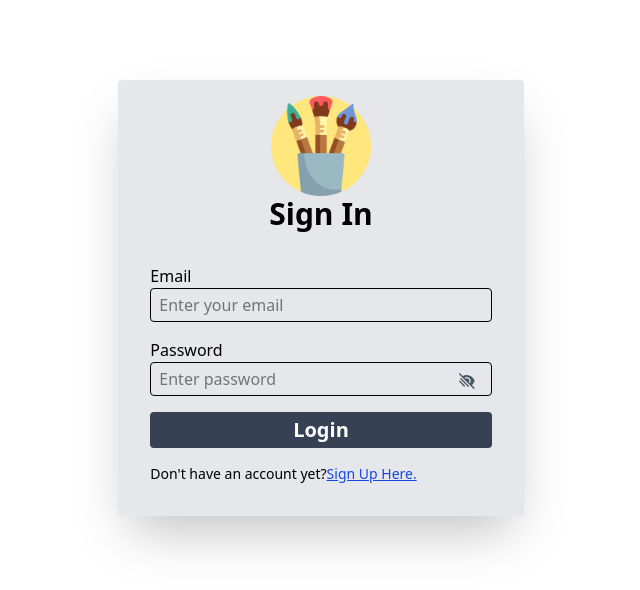
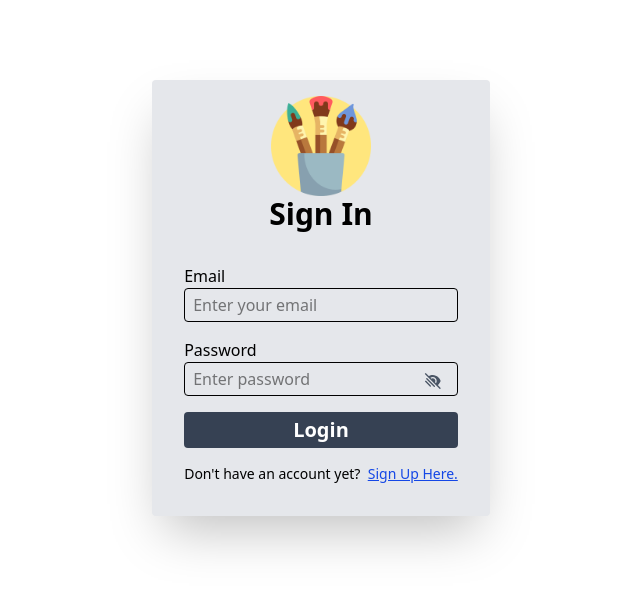
Before and after one commit to TemplarAssasin/pols-art-gallery, a Next.js app: page / in a window 1280 px wide. Shown: the top 590 px of the page, without its empty margins (319-959 px from the left). Built offline with nearby package versions, Linux system fonts and the light colour scheme; no server answers.

Commit message:
Added responsiveness of login and signup

```diff
--- a/src/app/globals.css
+++ b/src/app/globals.css
@@ -7,3 +7,203 @@
 body{
   @apply w-[95%] mx-auto
 }
+
+
+/* Login Page */
+
+@layer utilities {
+  @media (min-width:769px) and (max-width:1024px) {
+    .login-container{
+      @apply w-82 ;
+    }
+  }
+
+  @media (min-width:426px) and (max-width:768px) {
+    .login-container{
+      @apply w-80 ;
+    }
+    .login-text{
+      @apply text-[13px];
+    }
+    .login-button{
+      @apply text-base;
+    }
+  }
+
+  @media (min-width:376px) and (max-width:426px) {
+    .login-container{
+      @apply w-75 ;
+    }
+    .login-text{
+      @apply text-xs;
+    }
+    .login-button{
+      @apply text-[15px];
+    }
+    .login-image{
+      @apply w-20;
+    }
+    .login-title{
+      @apply text-2xl;
+    }
+    .login-input{
+      @apply text-sm;
+    }
+    .login-inputTitle{
+      @apply text-sm;
+    }
+    .show-logpass{
+      @apply text-xs;
+    }
+  }
+  @media (min-width:321px) and (max-width:376px) {
+    .login-container{
+      @apply w-75 ;
+    }
+    .login-text{
+      @apply text-xs;
+    }
+    .login-button{
+      @apply text-[15px];
+    }
+    .login-image{
+      @apply w-20;
+    }
+    .login-title{
+      @apply text-2xl;
+    }
+    .login-input{
+      @apply text-sm;
+    }
+    .login-inputTitle{
+      @apply text-sm;
+    }
+    .show-logpass{
+      @apply text-xs;
+    }
+  }
+  @media (min-width:0px) and (max-width:321px) {
+      .login-container{
+      @apply w-70 ;
+    }
+    .login-text{
+       @apply text-[11px];
+    }
+    .login-button{
+      @apply text-[15px];
+    }
+    .login-image{
+      @apply w-20;
+    }
+    .login-title{
+      @apply text-2xl;
+    }
+    .login-input{
+      @apply text-sm;
+    }
+    .login-inputTitle{
+      @apply text-[13px];
+    }
+    .show-logpass{
+      @apply text-xs;
+    }
+  }
+}
+
+/* SignUp Page */
+
+@layer utilities {
+  @media (min-width:769px) and (max-width:1024px) {
+    .signup-container{
+      @apply w-82 ;
+    }
+  }
+
+  @media (min-width:426px) and (max-width:768px) {
+    .signup-container{
+      @apply w-80 ;
+    }
+  }
+
+  @media (min-width:375px) and (max-width:426px) {
+    .signup-container{
+      @apply w-75 ;
+    }
+    .signup-image{
+      @apply w-25;
+    }
+    .signup-title{
+      @apply text-2xl;
+    }
+    .label-txt{
+      @apply text-xs;
+    }
+    .input-box{
+      @apply text-xs mb-2.5;
+    }
+    .signup-btn{
+      @apply text-sm;
+    }
+    .signup-txt{
+      @apply text-xs;
+    }
+    .show-pass{
+      @apply text-xs bottom-4 right-3;
+    }
+
+  }
+
+  @media (min-width:321px) and (max-width:376px) {
+    .signup-container{
+      @apply w-75 ;
+    }
+    .signup-image{
+      @apply w-25;
+    }
+    .signup-title{
+      @apply text-2xl;
+    }
+    .label-txt{
+      @apply text-xs;
+    }
+    .input-box{
+      @apply text-xs mb-2.5;
+    }
+    .signup-btn{
+      @apply text-sm;
+    }
+    .signup-txt{
+      @apply text-xs;
+    }
+    .show-pass{
+      @apply text-xs bottom-4 right-3;
+    }
+  }
+  @media (min-width:0px) and (max-width:321px) {
+    .signup-container{
+      @apply w-70 ;
+    }
+    .signup-image{
+      @apply w-25;
+    }
+    .signup-title{
+      @apply text-2xl;
+    }
+    .label-txt{
+      @apply text-xs;
+    }
+    .input-box{
+      @apply text-xs mb-2.5;
+    }
+    .signup-btn{
+      @apply text-sm;
+    }
+    .signup-txt{
+      @apply text-[11px];
+    }
+    .show-pass{
+      @apply text-xs bottom-4 right-3;
+    }
+
+  }
+}
--- a/src/components/Login.tsx
+++ b/src/components/Login.tsx
@@ -64,7 +64,7 @@ export default function Login() {
   return (
     <>
     {log &&
-        <div className="w-1/3 h-4/5">
+        <div className="login-container h-4/5">
         <form onSubmit={handleLogin} className="w-full h-fit bg-gray-200 py-4 px-8 rounded shadow-2xl">
             <div className="w-full flex flex-col items-center mb-8">
                 <Image
@@ -73,39 +73,40 @@ export default function Login() {
                 width={100}
                 height={100}
                 priority
+                className="login-image"
                 />
-                <h1 className="text-3xl font-extrabold">Sign In</h1>
+                <h1 className="login-title text-3xl font-extrabold">Sign In</h1>
             </div>
             <div>
-                <label htmlFor="username" className="block">Email</label>
+                <label htmlFor="username" className="block login-inputTitle">Email</label>
                 <input
                     type="email"
                     id="username"
                     placeholder="Enter your email"
-                    className='border w-full px-2 py-1 mb-4 rounded'
+                    className='login-input border w-full px-2 py-1 mb-4 rounded'
                     onChange={(e) => {setLoginInfo(prev => ({...prev, email:e.target.value}))}}
                 />
                 <div className="relative h-fit">
-                <label htmlFor="password" className="block">Password</label>
+                <label htmlFor="password" className="block login-inputTitle">Password</label>
                 <input
                     type={`${showPass? "text" : "password"}`}
                     id="password"
                     placeholder="Enter password"
-                    className='border w-full px-2 py-1 mb-4 rounded'
+                    className='login-input border w-full px-2 py-1 mb-4 rounded'
                     onChange={(e) => {setLoginInfo(prev => ({...prev, password:e.target.value}))}}
                 />
                 <FontAwesomeIcon
                     icon={showPass? faEye: faEyeLowVision}
                     onClick={() => setShowPass(!showPass)}
-                    className="absolute right-4 bottom-6 cursor-pointer text-sm text-gray-600"
+                    className="show-logpass absolute right-4 bottom-6 cursor-pointer text-sm text-gray-600"
                     />
                 </div>
                 <button
                     type="submit"
-                    className="w-full text-xl font-bold text-white px-2 py-1 bg-gray-700 mb-4 rounded hover:bg-gray-600 cursor-pointer">Login
+                    className="login-button w-full text-xl font-bold text-white px-2 py-1 bg-gray-700 mb-4 rounded hover:bg-gray-600 cursor-pointer">Login
                 </button>
 
-                <p className="text-sm mb-4">Don't have an account yet?
+                <p className="login-text text-sm mb-4">Don't have an account yet? &nbsp;
                     <button
                         className="underline text-blue-700 hover:text-blue-900 cursor-pointer"
                         onClick={() => {setSign(!sign); setLog(!log)}}>Sign Up Here.
--- a/src/components/SignUp.tsx
+++ b/src/components/SignUp.tsx
@@ -70,7 +70,7 @@ export default function SignUp() {
   return (
     <>
     {sign &&
-        <div className="w-1/3 h-auto">
+        <div className="signup-container h-auto">
         <form onSubmit={handleSignUp} className="w-full h-fit bg-gray-200 py-4 px-8 rounded shadow-2xl">
             <div className="w-full flex flex-col items-center mb-6">
                 <Image
@@ -79,21 +79,22 @@ export default function SignUp() {
                 priority
                 width={100}
                 height={100}
+                className='signup-image'
                 />
-                <h1 className='text-3xl font-extrabold'>Sign Up</h1>
+                <h1 className='signup-title text-3xl font-extrabold'>Sign Up</h1>
             </div>
             <div>
-                <label htmlFor="fName" className="block" >First Name</label>
+                <label htmlFor="fName" className="block label-txt" >First Name</label>
                 <input
                     type="text"
                     id="fName"
                     pattern="[A-Za-z\s]+"
                     placeholder='Enter first name'
-                    className='border w-full px-2 py-1 mb-2 rounded'
+                    className='input-box border w-full px-2 py-1 mb-2 rounded'
                     onChange={(e) => (setUserInfo(prev => ({...prev, fName:e.target.value})))}
                 />
 
-                <label htmlFor="lName" className="block">Last Name</label>
+                <label htmlFor="lName" className="block label-txt">Last Name</label>
                 <input
                     type="text"
                     id="lName"
@@ -101,22 +102,22 @@ export default function SignUp() {
                     placeholder='Enter last name'
                     required
                     maxLength={20}
-                    className='border w-full px-2 py-1 mb-2 rounded'
+                    className='input-box border w-full px-2 py-1 mb-2 rounded'
                     onChange={(e) => (setUserInfo(prev => ({...prev, lName:e.target.value})))}
                 />
 
-                <label htmlFor="username" className="block">Email</label>
+                <label htmlFor="username" className="block label-txt">Email</label>
                 <input
                     type="email"
                     id="username"
                     required
                     placeholder='Enter email'
-                    className='border w-full px-2 py-1 mb-2 rounded'
+                    className='input-box border w-full px-2 py-1 mb-2 rounded'
                     onChange={(e) => (setUserInfo(prev => ({...prev, email:e.target.value})))}
                 />
 
                 <div className="relative w-full h-auto" >
-                <label htmlFor="password" className="block">Password</label>
+                <label htmlFor="password" className="block label-txt">Password</label>
                 <input
                     type={`${showPass? 'text': 'password'}`}
                     id="password"
@@ -124,38 +125,38 @@ export default function SignUp() {
                     minLength={8}
                     maxLength={12}
                     placeholder='Enter password'
-                    className='border w-full px-2 py-1 mb-2 rounded'
+                    className='input-box border w-full px-2 py-1 mb-2 rounded'
                     onChange={(e) => (setUserInfo(prev => ({...prev, password:e.target.value})))}
                 />
                     <FontAwesomeIcon
                         icon={showPass? faEye : faEyeLowVision}
-                        className="absolute right-4 bottom-4 cursor-pointer text-sm text-gray-600"
+                        className="show-pass absolute right-4 bottom-4 cursor-pointer text-sm text-gray-600"
                         onMouseDown={() => setShowPass(!showPass)}
                         onMouseUp={() => setShowPass(!showPass)}
                     />
                 </div>
 
                 <div className="relative w-full h-auto ">
-                    <label htmlFor="confirm-password" className="block">Confirm password</label>
+                    <label htmlFor="confirm-password" className="block label-txt">Confirm password</label>
                     <input
                         type={`${showcPass? 'text': 'password'}`}
                         id="confirm-password"
                         placeholder='Confirm password'
                         required
-                        className='border w-full px-2 py-1 mb-4 rounded'
+                        className='input-box border w-full px-2 py-1 mb-4 rounded'
                         onChange={(e) => (setUserInfo(prev => ({...prev, cPassword:e.target.value})))}
                     />
                     <FontAwesomeIcon
                         icon={showcPass? faEye : faEyeLowVision}
-                        className="absolute right-4 bottom-6 cursor-pointer text-sm text-gray-600"
+                        className="show-pass absolute right-4 bottom-6 cursor-pointer text-sm text-gray-600"
                         onMouseDown={() => setcShowPass(!showcPass)}
                         onMouseUp={() => setcShowPass(!showcPass)}
                     />
                 </div>
 
 
-                <button type="submit" className="w-full px-2 py-1 bg-gray-700 mb-4 text-xl font-bold text-white rounded cursor-pointer hover:bg-gray-600">Sign Up</button>
-                <p className="text-sm mb-4">Have an account already? <button className="underline text-blue-700 hover:text-blue-900 cursor-pointer" onClick={() => {setSign(!sign); setLog(!log)}}>Sign Up Here. </button></p>
+                <button type="submit" className="signup-btn w-full px-2 py-1 bg-gray-700 mb-4 text-xl font-bold text-white rounded cursor-pointer hover:bg-gray-600">Sign Up</button>
+                <p className="signup-txt text-sm mb-4">Have an account already? <button className="underline text-blue-700 hover:text-blue-900 cursor-pointer" onClick={() => {setSign(!sign); setLog(!log)}}>Sign Up Here. </button></p>
             </div>
         </form>
 
```
